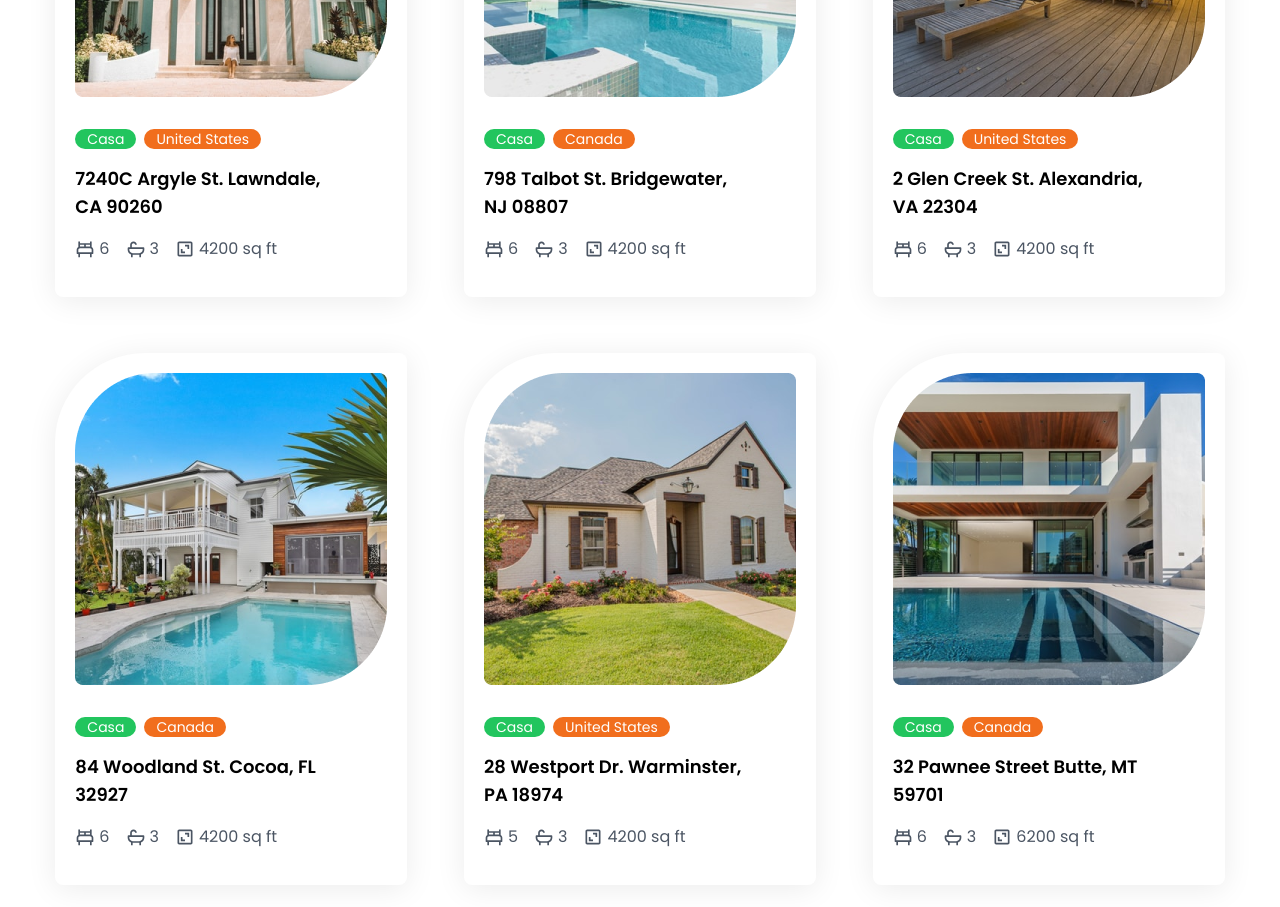
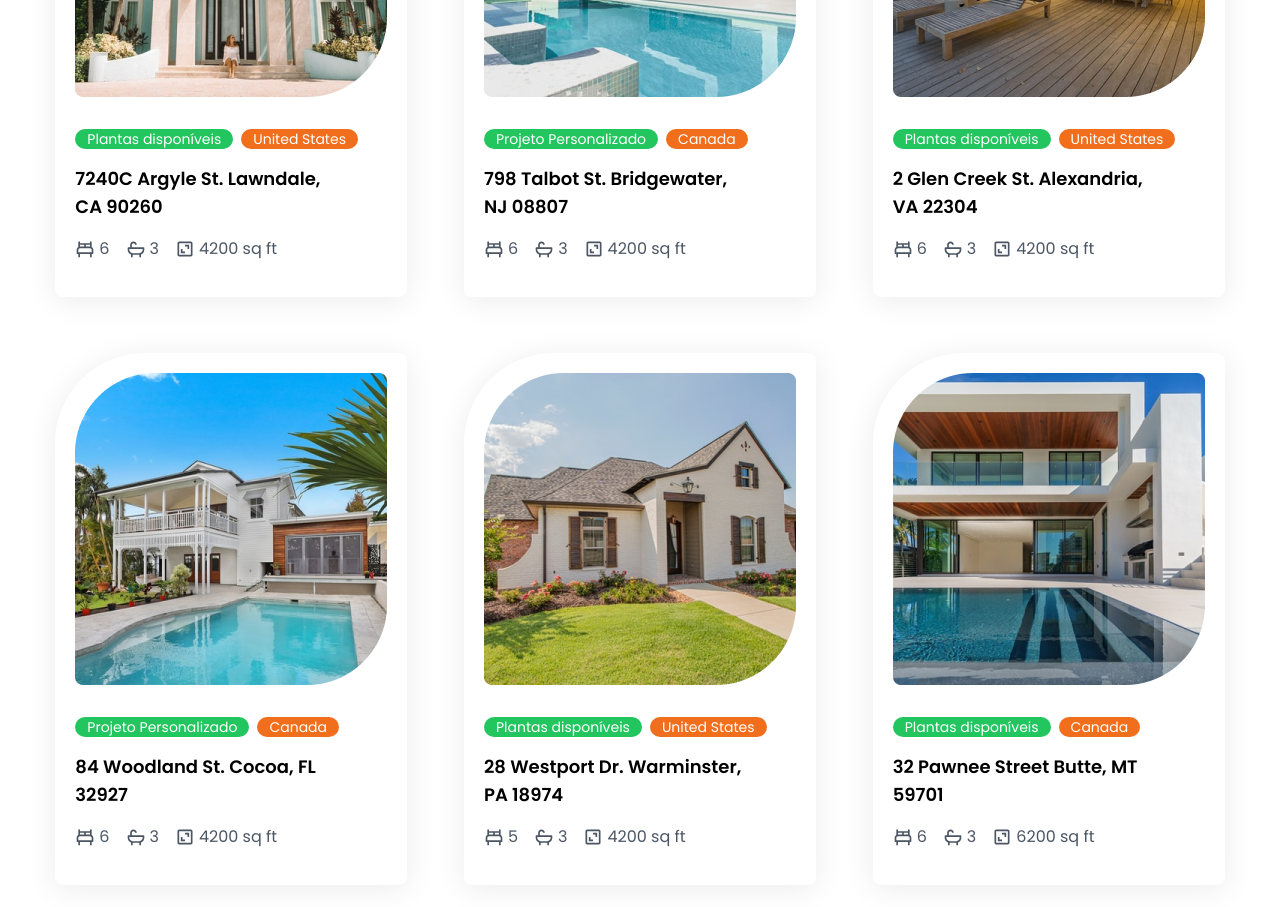
Before and after one commit to mzoughiaziz/real-estate, a React (Create React App) app: page / in a window 1280 px wide. Shown: the part 980-1887 px from the top of the page. Built offline with nearby package versions, Linux system fonts and the light colour scheme.

Commit message:
Add custom type for house Card

```diff
--- a/src/components/House.js
+++ b/src/components/House.js
@@ -9,7 +9,7 @@ const House = ({ house }) => {
       <img className='mb-8' src={house.image} alt='' />
       <div className='mb-4 flex gap-x-2 text-sm'>
         <div className='bg-green-500 rounded-full text-white px-3 inline-block'>
-          {house.type}
+          {house.type_2}
         </div>
         <div className='bg-orangers rounded-full text-white px-3 inline-block'>
           {house.country}
--- a/src/data.js
+++ b/src/data.js
@@ -56,6 +56,7 @@ import Agent12 from './assets/img/agents/agent12.png';
 
 export const housesData = [
   {
+    type_2 : 'Plantas disponíveis',
     id: 1,
     type: 'Casa',
     name: 'Casa 1',
@@ -77,6 +78,7 @@ export const housesData = [
     },
   },
   {
+    type_2 : 'Projeto Personalizado',
     id: 2,
     type: 'Casa',
     name: 'Casa 2',
@@ -98,6 +100,7 @@ export const housesData = [
     },
   },
   {
+    type_2 : 'Plantas disponíveis',
     id: 3,
     type: 'Casa',
     name: 'Casa 3',
@@ -119,6 +122,7 @@ export const housesData = [
     },
   },
   {
+    type_2 : 'Projeto Personalizado',
     id: 4,
     type: 'Casa',
     name: 'Casa 4',
@@ -140,6 +144,7 @@ export const housesData = [
     },
   },
   {
+    type_2 : 'Plantas disponíveis',
     id: 5,
     type: 'Casa',
     name: 'Casa 5',
@@ -161,6 +166,7 @@ export const housesData = [
     },
   },
   {
+    type_2 : 'Plantas disponíveis',
     id: 6,
     type: 'Casa',
     name: 'Casa 6',
@@ -182,6 +188,7 @@ export const housesData = [
     },
   },
   {
+    type_2 : 'Projeto Personalizado',
     id: 7,
     type: 'Apartamento',
     name: 'Apartament 1',
@@ -203,6 +210,7 @@ export const housesData = [
     },
   },
   {
+    type_2 : 'Plantas disponíveis',
     id: 8,
     type: 'Apartamento',
     name: 'Apartament 2',
@@ -224,6 +232,7 @@ export const housesData = [
     },
   },
   {
+    type_2 : 'Plantas disponíveis',
     id: 9,
     type: 'Apartamento',
     name: 'Apartament 3',
@@ -245,6 +254,7 @@ export const housesData = [
     },
   },
   {
+    type_2 : 'Projeto Personalizado',
     id: 10,
     type: 'Casa',
     name: 'Casa 7',
@@ -266,6 +276,7 @@ export const housesData = [
     },
   },
   {
+    type_2 : 'Plantas disponíveis',
     id: 11,
     type: 'Casa',
     name: 'Casa 8',
@@ -287,6 +298,7 @@ export const housesData = [
     },
   },
   {
+    type_2 : 'Plantas disponíveis',
     id: 12,
     type: 'Casa',
     name: 'Casa 9',
@@ -308,6 +320,7 @@ export const housesData = [
     },
   },
   {
+    type_2 : 'Plantas disponíveis',
     id: 13,
     type: 'Casa',
     name: 'Casa 10',
@@ -329,6 +342,7 @@ export const housesData = [
     },
   },
   {
+    type_2 : 'Plantas disponíveis',
     id: 14,
     type: 'Casa',
     name: 'Casa 11',
@@ -350,6 +364,7 @@ export const housesData = [
     },
   },
   {
+    type_2 : 'Plantas disponíveis',
     id: 15,
     type: 'Casa',
     name: 'Casa 12',
@@ -371,6 +386,7 @@ export const housesData = [
     },
   },
   {
+    type_2 : 'Plantas disponíveis',
     id: 16,
     type: 'Apartamento',
     name: 'Apartament 16',
@@ -392,6 +408,7 @@ export const housesData = [
     },
   },
   {
+    type_2 : 'Plantas disponíveis',
     id: 17,
     type: 'Apartamento',
     name: 'Apartament 17',
@@ -413,6 +430,7 @@ export const housesData = [
     },
   },
   {
+    type_2 : 'Plantas disponíveis',
     id: 18,
     type: 'Apartamento',
     name: 'Apartament 18',
```
